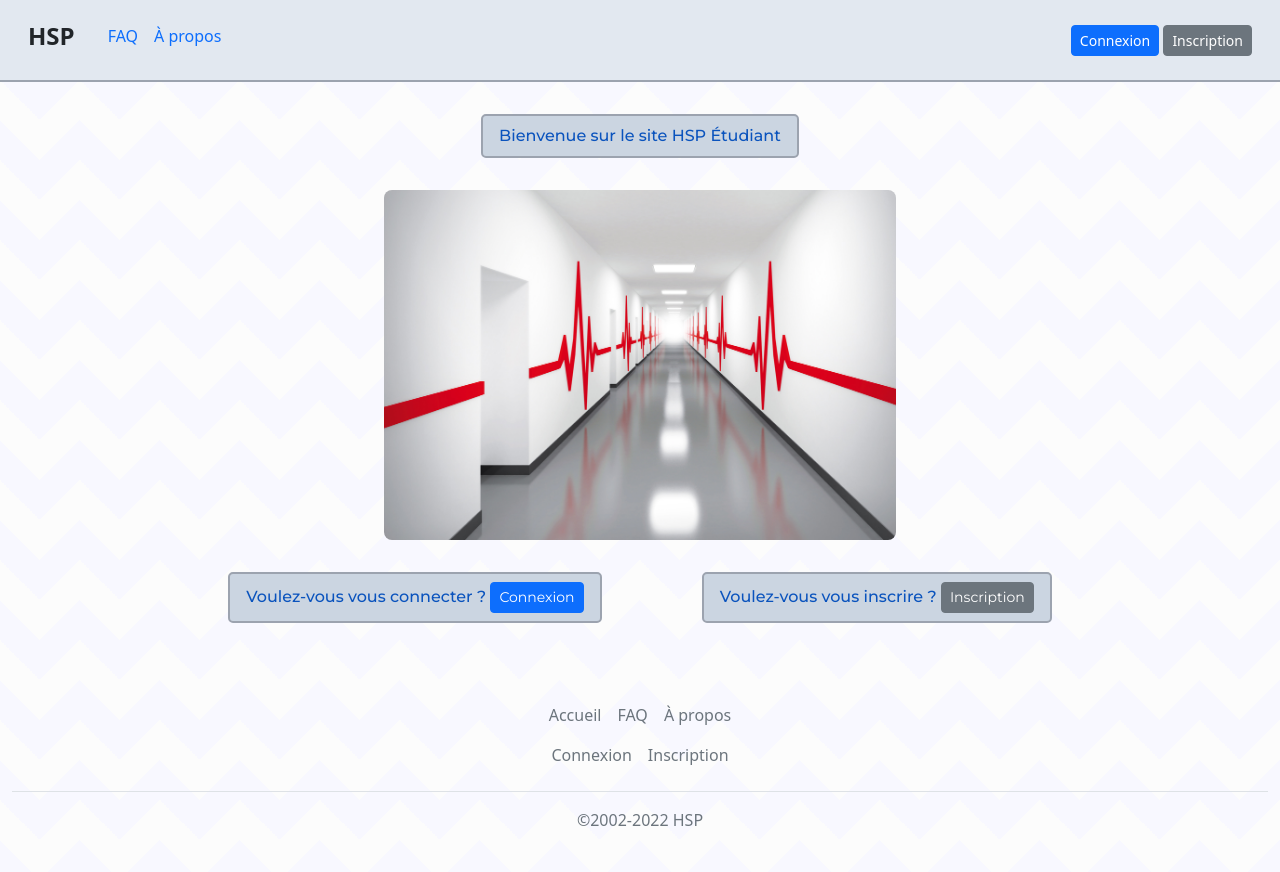
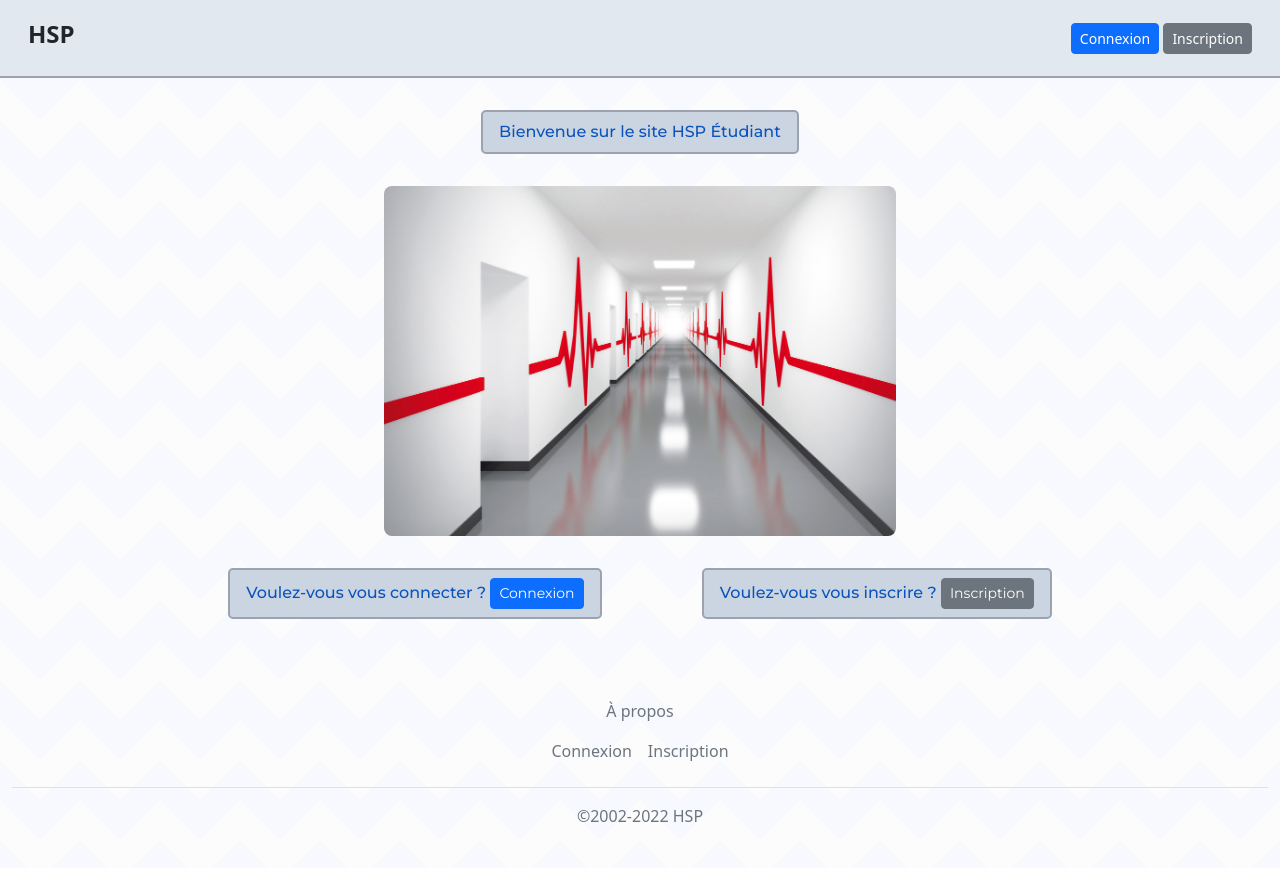
Before and after one commit to TRAN-Ki/ktnslrhls-hsp, a PHP site: page / in a window 1280 px wide. After the commit the page ends 822 px from the top, so only its background shows below. Run offline with PHP 8.4, Linux system fonts and the light colour scheme; some libraries are stand-ins or nearby versions.

Commit message:
fix: liens

```diff
--- a/index.php
+++ b/index.php
@@ -121,8 +121,7 @@ if(isset($_SESSION['isAdmin']) || isset($_SESSION['id'])){
             </a>
 
             <ul class="nav col-12 col-lg-auto me-lg-auto mb-2 justify-content-center mb-md-0">
-                <li><a href="#" class="nav-link px-2">FAQ</a></li>
-                <li><a href="#" class="nav-link px-2">À propos</a></li>
+
             </ul>
 
             <div class="text-end">
@@ -181,9 +180,7 @@ if(isset($_SESSION['isAdmin']) || isset($_SESSION['id'])){
 <div class="container">
     <footer class="py-3 my-4">
         <ul class="nav justify-content-center border-bottom pb-3 mb-3">
-            <li class="nav-item"><a href="#" class="nav-link px-2 text-muted">Accueil</a></li>
-            <li class="nav-item"><a href="#" class="nav-link px-2 text-muted">FAQ</a></li>
-            <li class="nav-item"><a href="#" class="nav-link px-2 text-muted">À propos</a></li>
+            <li class="nav-item"><a href="https://www.aphp.fr" class="nav-link px-2 text-muted">À propos</a></li>
             <div class="break"></div>
             <li class="nav-item"><a class="nav-link px-2 text-muted connexion">Connexion</a></li>
             <li class="nav-item"><a href="vue/register.php" class="nav-link px-2 text-muted">Inscription</a></li>
--- a/src/traitement/mdp-oublie.php
+++ b/src/traitement/mdp-oublie.php
@@ -109,8 +109,6 @@ $mail->sendMail('Réinitialisation de mot de passe', 'Bonjour, <br><br> Votre co
             </a>
 
             <ul class="nav col-12 col-lg-auto me-lg-auto mb-2 justify-content-center mb-md-0">
-                <li><a href="#" class="nav-link px-2">FAQ</a></li>
-                <li><a href="#" class="nav-link px-2">A propos</a></li>
             </ul>
 
         </div>
@@ -131,9 +129,7 @@ $mail->sendMail('Réinitialisation de mot de passe', 'Bonjour, <br><br> Votre co
 <div class="container">
     <footer class="py-3 my-4">
         <ul class="nav justify-content-center border-bottom pb-3 mb-3">
-            <li class="nav-item"><a href="#" class="nav-link px-2 text-muted">Accueil</a></li>
-            <li class="nav-item"><a href="#" class="nav-link px-2 text-muted">FAQ</a></li>
-            <li class="nav-item"><a href="#" class="nav-link px-2 text-muted">À propos</a></li>
+
         </ul>
         <p class="text-center text-muted">&copy;2002-2022 HSP</p>
     </footer>
--- a/vue/attenteValidation.php
+++ b/vue/attenteValidation.php
@@ -97,9 +97,7 @@
 <div class="container">
     <footer class="py-3 my-4">
         <ul class="nav justify-content-center border-bottom pb-3 mb-3">
-            <li class="nav-item"><a href="#" class="nav-link px-2 text-muted">Accueil</a></li>
-            <li class="nav-item"><a href="#" class="nav-link px-2 text-muted">FAQ</a></li>
-            <li class="nav-item"><a href="#" class="nav-link px-2 text-muted">À propos</a></li>
+
         </ul>
         <p class="text-center text-muted">&copy;2002-2022 HSP</p>
     </footer>
```
Also changed, not shown: vue/reset-mdp.php (+2 -5 lines), vue/vue-mdp-oublie.php (+2 -5 lines).
